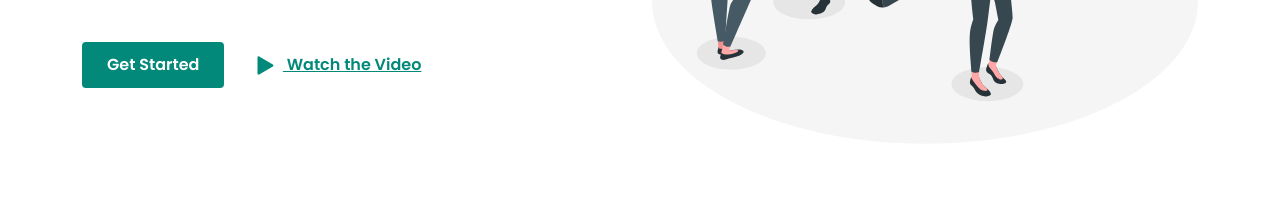
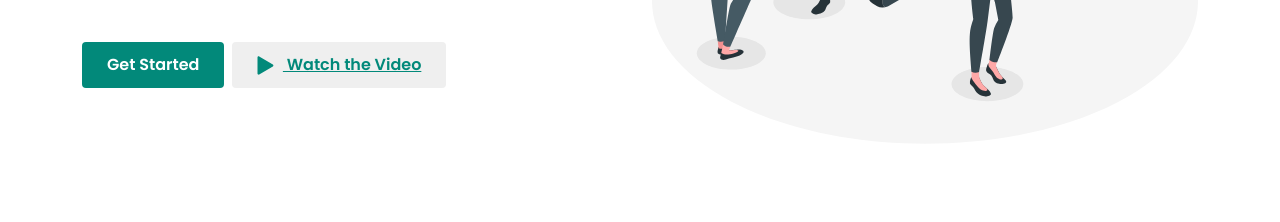
Before and after one commit to azamat-uiux/product-landing-page, a plain HTML site: page index.html in a window 1280 px wide. Shown: the part 578-800 px from the top of the page. Drawn offline with Linux system fonts and the light colour scheme.

Commit message:
Add form-__buttons

```diff
--- a/css/main.css
+++ b/css/main.css
@@ -467,16 +467,17 @@ section {
 
 .form__buttons {
   display: flex;
+	row-gap: 20px;
   flex-direction: column;
 }
 
 .form__accent {
-  margin-bottom: 0.5rem;
 	background: var(--accent);
   color: var(--white);
 }
 
 .form__default {
+	background-color: var(--light-bg);
 	text-decoration: underline;
   color: var(--accent);
 }
```
